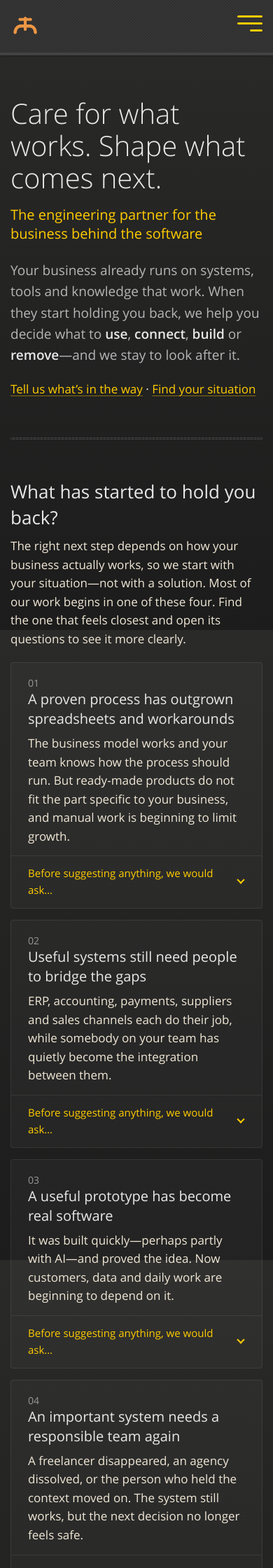
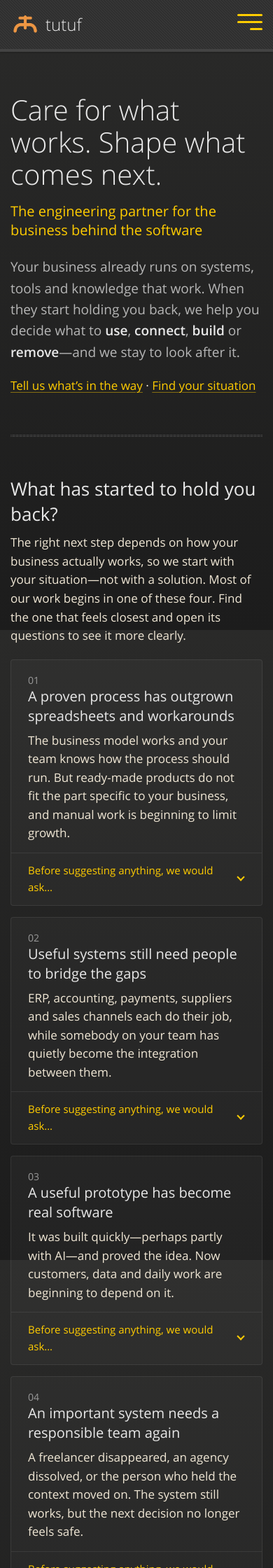
Before and after one commit to tutuf/tutuf.github.io, a Jekyll site: the page built from index.md, in a window 390 px wide. Shown: the top 2240 px of the page at 70% size. Built offline with Jekyll 4.4.1, drawn with Linux system fonts in a browser that asks for light colours.

Commit message:
Show the tutuf name next to the logo on phones too
One logo at every width replaces the icon-only mobile copy.

Co-Authored-By: Claude Opus 5.5 <noreply@anthropic.com>

```diff
--- a/_config.yml
+++ b/_config.yml
@@ -4,9 +4,6 @@ permalink: pretty
 logo: images/tutuf_logo.png
 
 header_logo:
-  mobile: "images/tutuf_logo_transparent.png"
-  mobile_height: "35px"
-  mobile_width: "40px"
   desktop: "images/tutuf_logo_transparent.png"
   desktop_height: "35px"
   desktop_width: "40px"
--- a/_includes/header.html
+++ b/_includes/header.html
@@ -3,9 +3,6 @@
     <div class="logo">
       <a href="{{ '/' | relative_url }}"><img width="{{ site.header_logo.desktop_width }}" height="{{ site.header_logo.desktop_height }}" alt="" src="{{ site.header_logo.desktop | relative_url }}" /><span class="logo-text">{{ site.title }}</span></a>
     </div>
-    <div class="logo-mobile">
-      <a href="{{ '/' | relative_url }}"><img width="{{ site.header_logo.mobile_width }}" height="{{ site.header_logo.mobile_height }}" alt="{{ site.title }}" src="{{ site.header_logo.mobile | relative_url }}" /></a>
-    </div>
     {% include main-menu.html %}
     {% include hamburger.html %}
   </div>
--- a/_sass/components/_logo.scss
+++ b/_sass/components/_logo.scss
@@ -1,8 +1,5 @@
 .logo {
-  display: none;
-  @include media-breakpoint-up(sm) {
-    display: block;
-  }
+  display: block;
   img {
     max-width: unset;
   }
@@ -12,20 +9,3 @@
     height: 100%;
   }
 }
-.logo-mobile {
-  display: block;
-  width: 40px;
-  padding: 10px 0 10px 0;
-  @include media-breakpoint-up(sm) {
-    display: none;
-  }
-  img {
-    width: 100%;
-    height: auto;
-  }
-  a {
-    display: block;
-    width: 100%;
-    height: 100%;
-  }
-}
--- a/assets/js/scripts.js
+++ b/assets/js/scripts.js
@@ -2,7 +2,7 @@ var body = document.querySelector('body')
 var menuTrigger = document.querySelector('#toggle-main-menu-mobile');
 var menuContainer = document.querySelector('#main-menu-mobile');
 // Everything the open menu covers; made inert so Tab stays in the menu
-var coveredByMenu = document.querySelectorAll('.skip-link, .logo, .logo-mobile, #main, .footer, .sub-footer');
+var coveredByMenu = document.querySelectorAll('.skip-link, .logo, #main, .footer, .sub-footer');
 
 function setMenuOpen(open) {
     menuContainer.classList.toggle('open', open);
```
